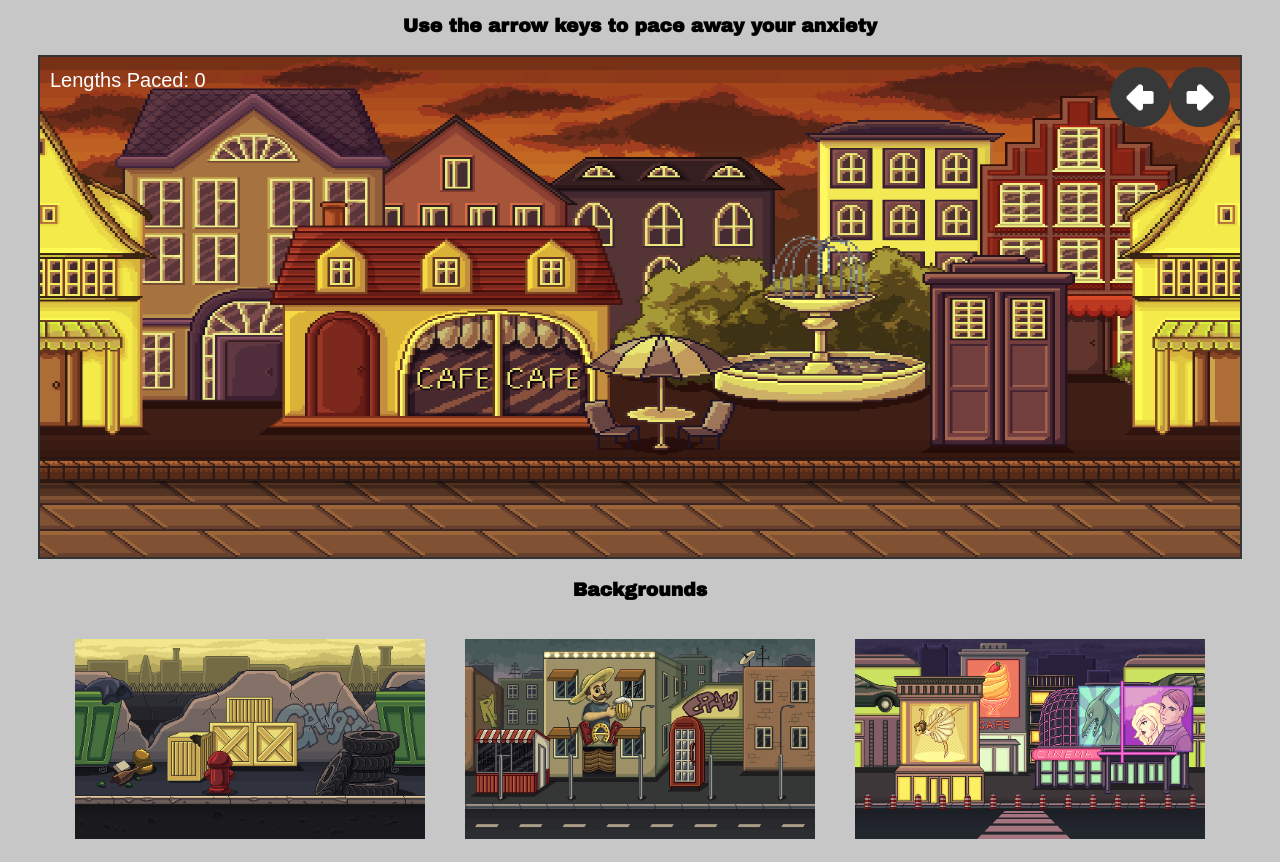
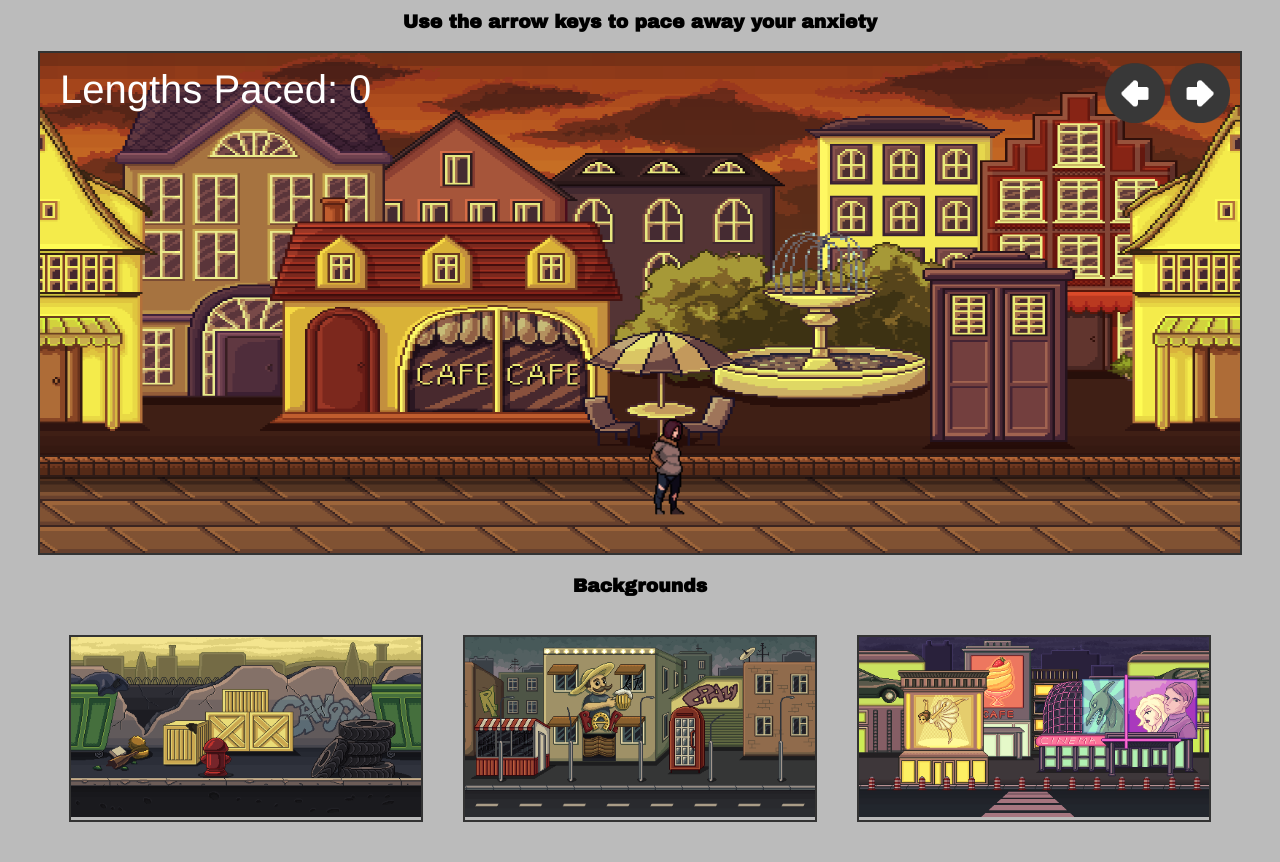
Before and after one commit to code-owen/pacer, a plain HTML site: page index.html in a window 1280 px wide. Drawn offline with Linux system fonts and the light colour scheme; a web font is replaced by a local one.

Commit message:
Finish pacer

```diff
--- a/index.html
+++ b/index.html
@@ -16,6 +16,7 @@
         <h1>Pacer</h1>
         <h3>Use the arrow keys to pace away your anxiety</h3>
         <canvas id="gameCanvas" width="1200" height="500"></canvas>
+        <img id="playerImage" src="img/Homeless_2_Spritelist.png">
         <h3>Backgrounds</h3>
         <div class="background">
             <div class="bg bg1"><img src="img/City1.png" alt=""></div>
--- a/script.js
+++ b/script.js
@@ -1,58 +1,167 @@
+window.addEventListener('load', function () {
   const canvas = document.getElementById('gameCanvas');
   const ctx = canvas.getContext('2d');
+  const CANVAS_WIDTH = 1200;
+  const CANVAS_HEIGHT = 500;
 
   let currentBackground = new Image();
   currentBackground.src = 'img/City4.png';
 
+  let character = new Image();
+  character.src = 'img/Homeless_2_Spritelist.png';
+  currentBackground.onload = function () {
+
+    /* function initialDraw() {
+      ctx.drawImage(currentBackground, x, y, CANVAS_WIDTH, CANVAS_HEIGHT);
+      drawArrows();
+      //drawCharacter();
+
+      character();
+    };
+    initialDraw();*/
+    drawScene();
+
+  };
+
+  function drawScene() {
+    ctx.clearRect(0, 0, canvas.width, canvas.height);
+    ctx.drawImage(currentBackground, 0, 0, CANVAS_WIDTH, CANVAS_HEIGHT);
+    player.draw(ctx);
+  }
+
+
   const x = 0;
   const y = 0;
-const width = 1200;
-const height = 500;
 
-let lengthsPaced = 0; // Variable to keep track of lengths paced
 
-currentBackground.onload = function() {
-  ctx.drawImage(currentBackground, x, y, width, height);
-  drawLengthsPaced(); // Draw lengths paced initially
-  drawArrows(); // Draw arrows initially
-};
 
   const bg1 = document.querySelector('.bg1 img');
   const bg2 = document.querySelector('.bg2 img');
   const bg3 = document.querySelector('.bg3 img');
 
-bg1.addEventListener('click', function() {
+  [bg1, bg2, bg3].forEach(bg => {
+    bg.addEventListener('click', function () {
       const temp = currentBackground.src;
-  currentBackground.src = bg1.src;
-  bg1.src = temp;
+      currentBackground.src = bg.src;
+      bg.src = temp;
       redrawCanvas();
     });
-
-bg2.addEventListener('click', function() {
-  const temp = currentBackground.src;
-  currentBackground.src = bg2.src;
-  bg2.src = temp;
-  redrawCanvas();
-});
-
-bg3.addEventListener('click', function() {
-  const temp = currentBackground.src;
-  currentBackground.src = bg3.src;
-  bg3.src = temp;
-  redrawCanvas();
   });
 
   function redrawCanvas() {
     ctx.clearRect(0, 0, canvas.width, canvas.height);
-  ctx.drawImage(currentBackground, x, y, width, height);
-  drawLengthsPaced(); // Draw lengths paced after changing the background
-  drawArrows(); // Redraw arrows after changing the background
+    ctx.drawImage(currentBackground, x, y, CANVAS_WIDTH, CANVAS_HEIGHT);
+    drawArrows();
+    //drawCharacter();
   }
 
-function drawLengthsPaced() {
-  ctx.font = '20px Arial';
-  ctx.fillStyle = 'white';
-  ctx.fillText('Lengths Paced: ' + lengthsPaced, 10, 30);
+  class InputHandler {
+    constructor() {
+      this.keys = [];
+      window.addEventListener('keydown', (e) => {
+        if ((e.key === 'ArrowRight' || e.key === 'ArrowLeft') && this.keys.indexOf(e.key) === -1) {
+          this.keys.push(e.key);
+        }
+      });
+      window.addEventListener('keyup', (e) => {
+        if (e.key === 'ArrowRight' || e.key === 'ArrowLeft') {
+          this.keys.splice(this.keys.indexOf(e.key), 1);
+        }
+      });
+    }
+  }
+
+  class Player {
+    constructor(gameWidth, gameHeight) {
+      this.gameWidth = gameWidth;
+      this.gameHeight = gameHeight;
+      this.width = 128;
+      this.height = 128;
+      this.scale = 1.5;
+      this.scaledWidth = this.width * this.scale;
+      this.scaledHeight = this.height * this.scale;
+      this.x = (gameWidth - this.width) / 2;
+      this.y = gameHeight - this.height - 100;
+      this.image2 = currentBackground;
+      this.image = document.getElementById('playerImage');
+      this.frameX = 0;
+      this.maxFrame = 7;
+      this.frameY = 2;
+      this.fps = 15;
+      this.frameTimer = 0;
+      this.frameInterval = 1000 / this.fps;
+      this.speed = 0;
+      this.score = 0;
+      this.leftBoundary = 40;
+      this.rightBoundary = 200;
+      this.canScoreLeft = true;
+      this.canScoreRight = true;
+      this.initEventListeners();
+    }
+
+    draw(context) {
+      context.drawImage(
+        this.image,
+        this.frameX * this.width,
+        this.frameY * this.height + 2,
+        this.width,
+        this.height,
+        this.x,
+        this.y,
+        this.scaledWidth,
+        this.scaledHeight
+      );
+    }
+
+    update(input, deltaTime) {
+      if (this.frameTimer > this.frameInterval) {
+        if (this.frameX >= this.maxFrame) this.frameX = 0;
+        else this.frameX++;
+        this.frameTimer = 0;
+      } else {
+        this.frameTimer += deltaTime;
+      }
+
+      this.x += this.speed;
+      if (input.keys.indexOf('ArrowRight') > -1) {
+        this.speed = 3;
+        this.frameY = 0;
+        this.maxFrame = 7;
+      } else if (input.keys.indexOf('ArrowLeft') > -1) {
+        this.speed = -3;
+        this.frameY = 1;
+        this.maxFrame = 7;
+      } else {
+        this.speed = 0;
+        this.maxFrame = 6;
+      }
+
+      if (this.x < -this.leftBoundary) {
+        this.x = -this.leftBoundary;
+      } else if (this.x > this.gameWidth - this.width) {
+        this.x = this.gameWidth - this.width;
+      }
+
+      if (this.x <= 30 && this.canScoreLeft) {
+        this.score++;
+        this.canScoreLeft = false;
+        this.canScoreRight = true;
+      } else if (this.x >= this.gameWidth - this.width - 80 && this.canScoreRight) {
+        this.score++;
+        this.canScoreLeft = true;
+        this.canScoreRight = false;
+      }
+    }
+
+    initEventListeners() {
+      window.addEventListener('keyup', (event) => {
+        if (event.key === 'ArrowRight') {
+          this.frameY = 2;
+        } else if (event.key === 'ArrowLeft') {
+          this.frameY = 3;
+        }
+      });
+    }
   }
 
   function drawArrows() {
@@ -60,16 +169,44 @@ function drawArrows() {
     const arrowHeight = 60;
     const arrowPadding = 10;
     const arrowMarginTop = 10;
+    const arrowSpacing = 5;
 
     const leftArrow = new Image();
     leftArrow.src = 'img/flatDark23.png';
-  leftArrow.onload = function() {
-    ctx.drawImage(leftArrow, canvas.width - arrowPadding - arrowWidth * 2, arrowMarginTop, arrowWidth, arrowHeight);
+    leftArrow.onload = function () {
+      ctx.drawImage(leftArrow, canvas.width - arrowPadding - (arrowWidth * 2) - arrowSpacing, arrowMarginTop, arrowWidth, arrowHeight);
     };
 
     const rightArrow = new Image();
     rightArrow.src = 'img/flatDark24.png';
-  rightArrow.onload = function() {
+    rightArrow.onload = function () {
       ctx.drawImage(rightArrow, canvas.width - arrowPadding - arrowWidth, arrowMarginTop, arrowWidth, arrowHeight);
     };
   }
+
+  const input = new InputHandler();
+  const player = new Player(canvas.width, canvas.height);
+
+  let lastTime = 0;
+
+  function animate(timeStamp) {
+    const deltaTime = timeStamp - lastTime;
+    lastTime = timeStamp;
+    ctx.clearRect(0, 0, canvas.width, canvas.height);
+    //drawBackground(currentBackground);
+    drawScene();
+    player.draw(ctx);
+    drawArrows();
+    player.update(input, deltaTime);
+    displayStatusText(ctx, player.score);
+    requestAnimationFrame(animate);
+  }
+
+  function displayStatusText(context, score) {
+    context.fillStyle = 'white';
+    context.font = '40px Helvetica';
+    context.fillText('Lengths Paced: ' + score, 20, 50);
+  }
+
+  animate(0);
+});
--- a/styles.css
+++ b/styles.css
@@ -7,7 +7,7 @@ body {
     align-items: center;
     justify-content: center;
     height: 100vh;
-    background-color: #c7c7c7;
+    background-color: #bbbbbb;
     text-align: center;
 }
 
@@ -24,10 +24,18 @@ canvas {
 
 .bg img {
     width: 350px;
-    height: 200px;
+    height: 180px;
 }
 
 .bg {
+    border: 2px solid #333;
     margin: 20px;
     cursor: pointer;
 }
+
+#playerImage {
+    display:none;
+}
+h1 {
+    margin: 0;
+}
```
Also changed, not shown: img/Homeless_2_Spritelist.png (added), img/Homeless_2_Spritelist2.png (added), img/Homeless_2_Spritelist3.png (added), 1 other file. Lines whose indentation alone changed are shown as unchanged.
